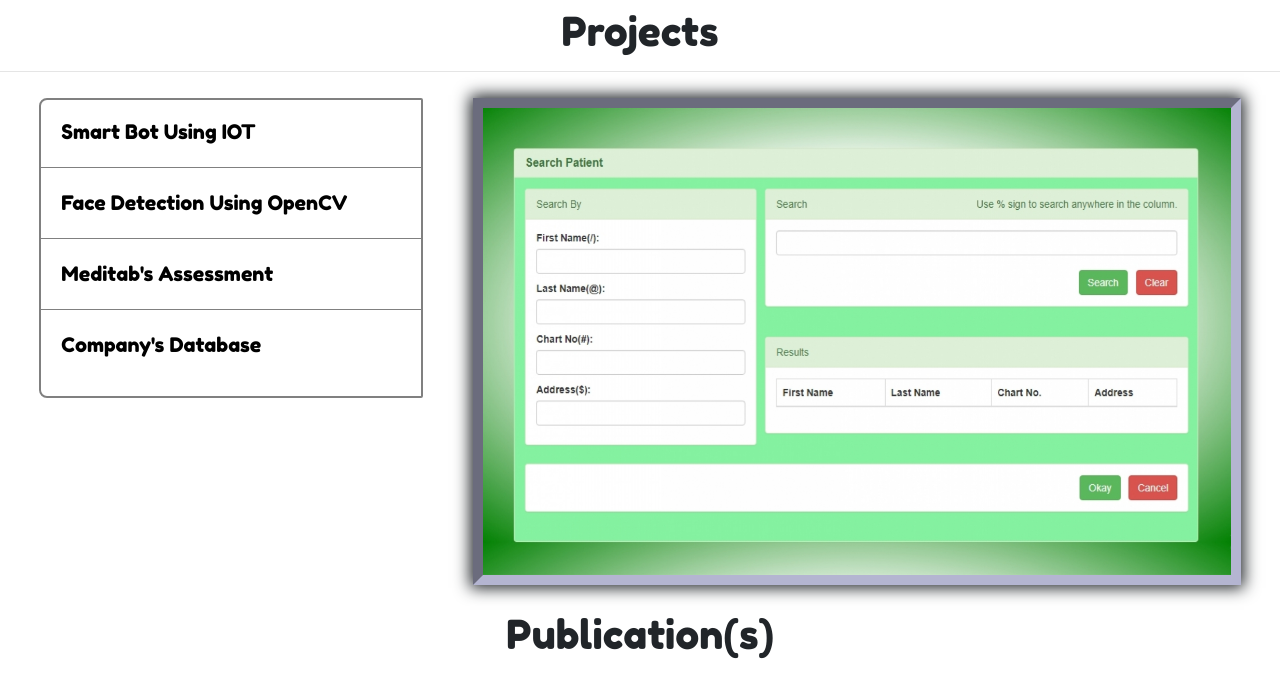
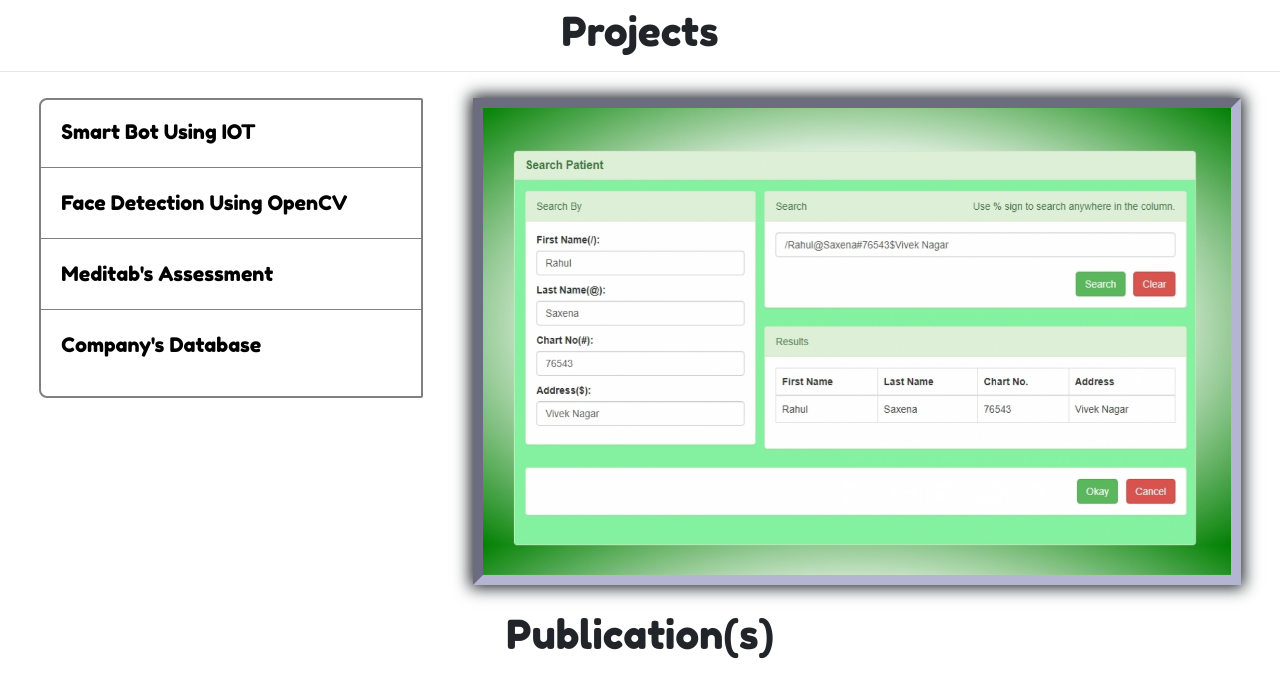
Before and after one commit to rahul-saxena-web/portfolio, a plain HTML site: page index.html in a window 1280 px wide. Both pictures are taken after a click on the link "Meditab's Assessment". Shown: the part 1150-1824 px from the top of the page. Drawn offline with nearby package versions, Linux system fonts and the light colour scheme.

Commit message:
Update index.html

```diff
--- a/index.html
+++ b/index.html
@@ -157,7 +157,7 @@
                             <img class="d-block w-100" src="./images/Pyth.png" alt="Face Detection Using OpenCV" title="Face Detection Using OpenCV">
                         </div>
                         <div class="carousel-item">
-                            <img class="d-block w-100" src="./images/Med-Project.png" alt="Meditab Assessment" title="Meditab Assessment">
+                            <img class="d-block w-100" src="./images/Meditab-Project.png" alt="Meditab Assessment" title="Meditab Assessment">
                         </div>
                         <div class="carousel-item">
                             <img class="d-block w-100" src="./images/Screenshot 2021-12-04 at 12.30.10 AM.png" alt="Company's Database" title="Company's Database">
```
